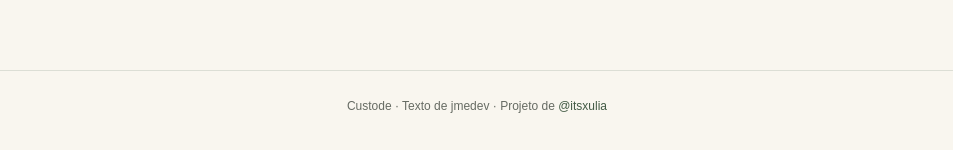
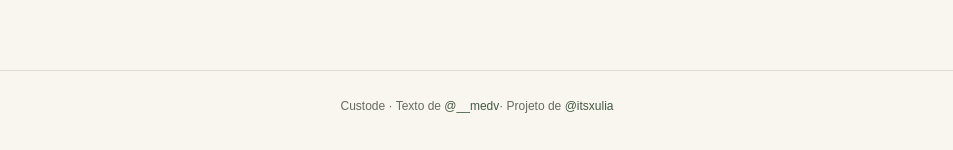
Before and after one commit to juliaassuncao/custode, a React (Vite) app: page / in a window 1280 px wide. Shown: the part 1775-1925 px from the top of the page, without its empty margins (163-1116 px from the left). Built offline with nearby package versions, Linux system fonts and the light colour scheme.

Commit message:
style(app): adiciona link do perfil do twitter da autora

```diff
--- a/src/App.tsx
+++ b/src/App.tsx
@@ -13,7 +13,9 @@
         <Route path="*" element={<Navigate to="/" replace />} />
       </Routes>
       <footer className="site-footer">
-        Custode · Texto de jmedev · Projeto de{" "}
+        Custode · Texto de{" "}
+        <a href="https://x.com/__medv">@__medv</a>
+         · Projeto de{" "}
         <a href="https://x.com/itsxulia">@itsxulia</a>
       </footer>
     </BrowserRouter>
```
